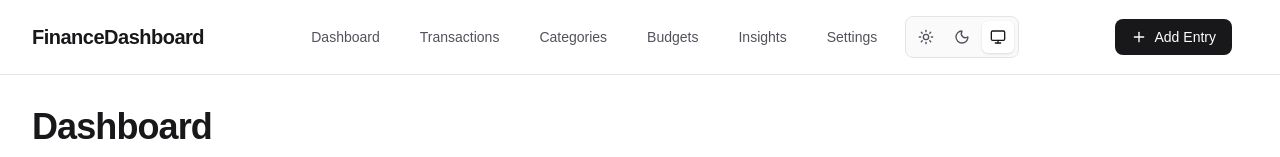
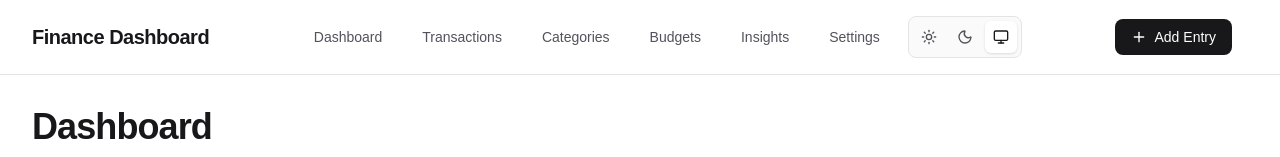
Before and after one commit to shizokura/personal-finance-dashboard, a Next.js app: page / in a window 1280 px wide. Shown: the top 157 px of the page. Built offline with nearby package versions, Linux system fonts and the light colour scheme.

Commit message:
Update AGENTS.md with new sections on component organization, accessibility, data flow, charts, and icons; modify Header component for improved naming consistency. Enhance globals.css for dark mode support.

```diff
--- a/app/globals.css
+++ b/app/globals.css
@@ -1,4 +1,6 @@
 @import 'tailwindcss';
+
+@variant dark (&:where(.dark, .dark *));
 
 :root {
   --background: #ffffff;
@@ -12,11 +14,9 @@
   --font-mono: var(--font-geist-mono);
 }
 
-@media (prefers-color-scheme: dark) {
-  :root {
-    --background: #0a0a0a;
-    --foreground: #ededed;
-  }
+.dark {
+  --background: #0a0a0a;
+  --foreground: #ededed;
 }
 
 body {
--- a/components/Header.tsx
+++ b/components/Header.tsx
@@ -21,7 +21,7 @@ export default function Header() {
         <div className="flex items-center">
           <Link href="/" className="flex items-center space-x-2">
             <span className="text-xl font-semibold tracking-tight text-zinc-900 dark:text-zinc-50">
-              FinanceDashboard
+              Finance Dashboard
             </span>
           </Link>
         </div>
```
Also changed, not shown: 1 other file (tests, documents, lock files or other folders).
